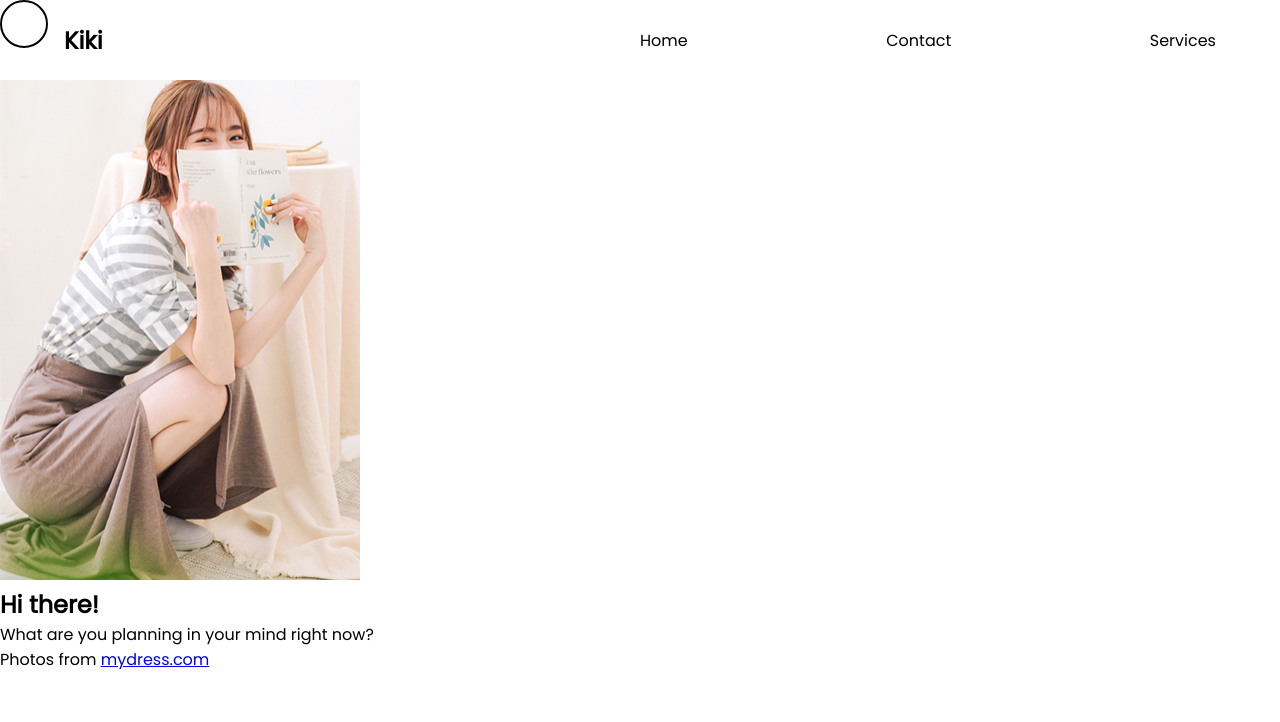
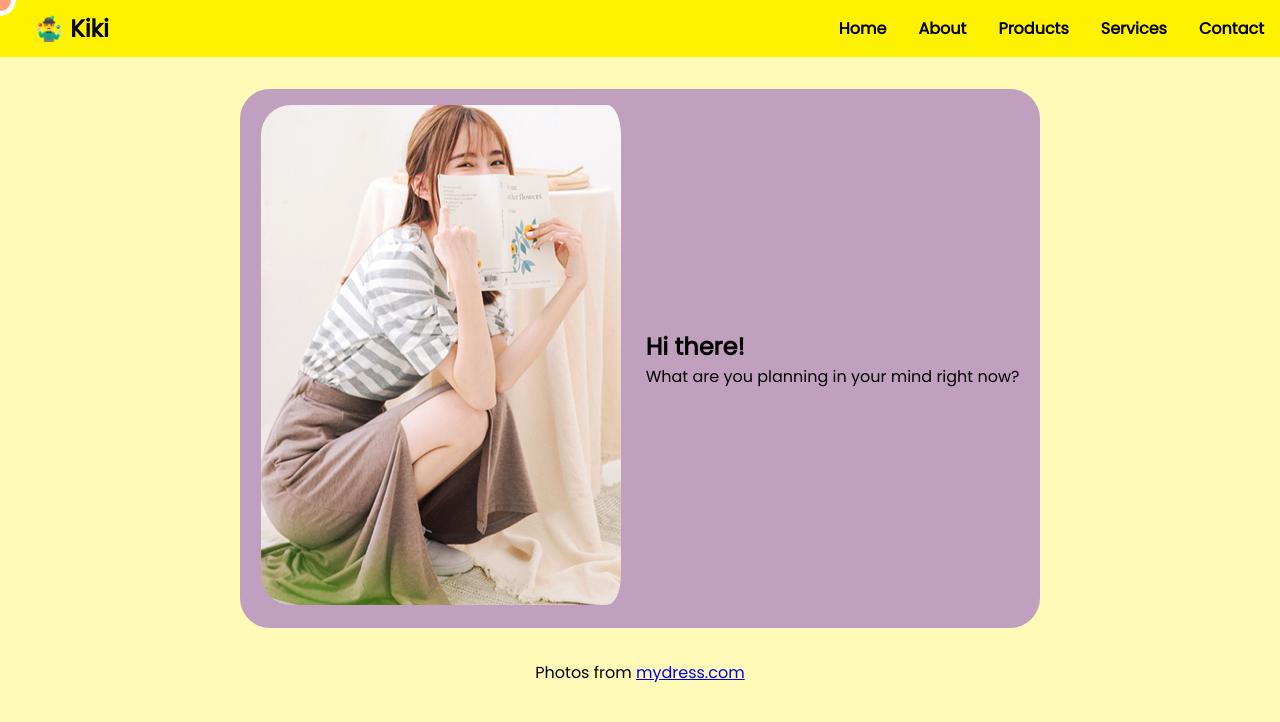
Before and after one commit to KikiCheung/cursor, a plain HTML site: page index.html in a window 1280 px wide. Drawn offline with Linux system fonts and the light colour scheme.

Commit message:
add cursor js and change css

```diff
--- a/app.js
+++ b/app.js
@@ -7,3 +7,14 @@ function cursor(e) {
   mouseCursor.style.top = e.pageY + "px";
   mouseCursor.style.left = e.pageX + "px";
 }
+
+navLinks.forEach((link) => {
+  link.addEventListener("mouseleave", () => {
+    mouseCursor.classList.remove("link-grow");
+    link.classList.remove("hovered-link");
+  });
+  link.addEventListener("mouseover", () => {
+    mouseCursor.classList.add("link-grow");
+    link.classList.add("hovered-link");
+  });
+});
--- a/index.html
+++ b/index.html
@@ -13,11 +13,13 @@
   <body>
     <div class="cursor"></div>
     <nav>
-      <h1>Kiki</h1>
+      <h1>🤹‍♂️ Kiki</h1>
       <ul class="nav-links">
         <li>Home</li>
+        <li>About</li>
+        <li>Products</li>
+        <li>Services</li>
         <li>Contact</li>
-        <li>Services</li>
       </ul>
     </nav>
 
--- a/style.css
+++ b/style.css
@@ -6,32 +6,93 @@
 
 body {
   font-family: "Poppins", sans-serif;
+  background: rgb(255, 250, 184);
+  cursor: none;
 }
 
 nav {
   display: flex;
-  justify-content: space-between;
-  width: 90%;
-  min-height: 10vh;
+  width: 100%;
+  min-height: 6vh;
   align-items: center;
   margin: auto;
+  background: rgb(255, 242, 0);
+}
+
+h1 {
+  flex-grow: 0.1;
+  text-align: center;
+  z-index: 3;
 }
 
 .nav-links {
   display: flex;
-  justify-content: space-between;
+  justify-content: flex-end;
+  flex-grow: 1;
   list-style: none;
+  z-index: 2;
 }
 
-.nav-links,
-h1 {
-  flex: 1;
+.nav-links li {
+  padding: 1rem;
+  font-weight: bolder;
+}
+
+section {
+  display: flex;
+  align-items: center;
+  justify-content: space-around;
+  width: 70%;
+  max-width: 800px;
+  padding: 1rem;
+  margin: 2rem auto;
+  background: rgba(177, 137, 193, 0.8);
+  border-radius: 30px;
 }
 
 .cursor {
-  width: 3rem;
-  height: 3rem;
-  border: 2px solid black;
+  width: 2rem;
+  height: 2rem;
+  border: 5px solid white;
+  background-color: lightsalmon;
   border-radius: 50%;
   position: absolute;
+  transform: translate(-50%, -50%);
+  pointer-events: none;
+  transition: background, transform 0.3s ease;
+  transform-origin: 100% 100%;
+  z-index: 1;
 }
+
+.link-grow {
+  transform: scale(2);
+  background: lightsalmon;
+  border: none;
+}
+
+.hovered-link {
+  color: white;
+}
+
+.front-cover img {
+  position: relative;
+  border-radius: 30px;
+  width: 100%;
+  padding: 0 1rem 0 0;
+}
+
+footer {
+  text-align: center;
+  margin: 0 auto 20px auto;
+}
+
+footer a {
+  cursor: none;
+}
+
+@media (max-width: 700px) {
+  section {
+    display: flex;
+    flex-direction: column;
+  }
+}
```
